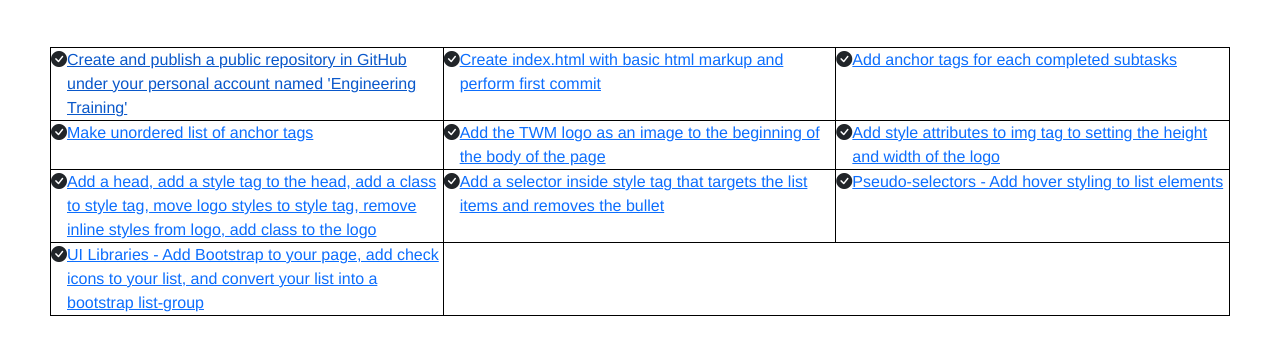
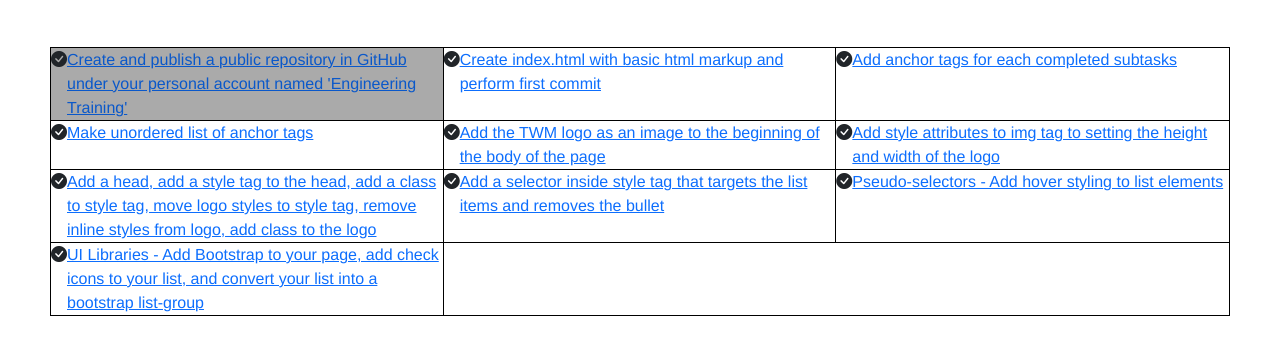
Before and after one commit to mamutjan0909/engineering-training1, a plain HTML site: page index.html in a window 1280 px wide. In both pictures the pointer is over the item 247 px from the left and 437 px from the top of the page. Shown: the part 353-708 px from the top of the page. Drawn offline with nearby package versions, Linux system fonts and the light colour scheme.

Commit message:
DIG-71062 adding hover styling back

```diff
--- a/styles.css
+++ b/styles.css
@@ -22,7 +22,9 @@
         font-family: Helvetica;
         text-align: left;
     }
-
+    li:hover {
+        background: #aaaaaa;
+    }
     li:nth-child(10) {
         border-bottom: 0px solid black;
 
```
